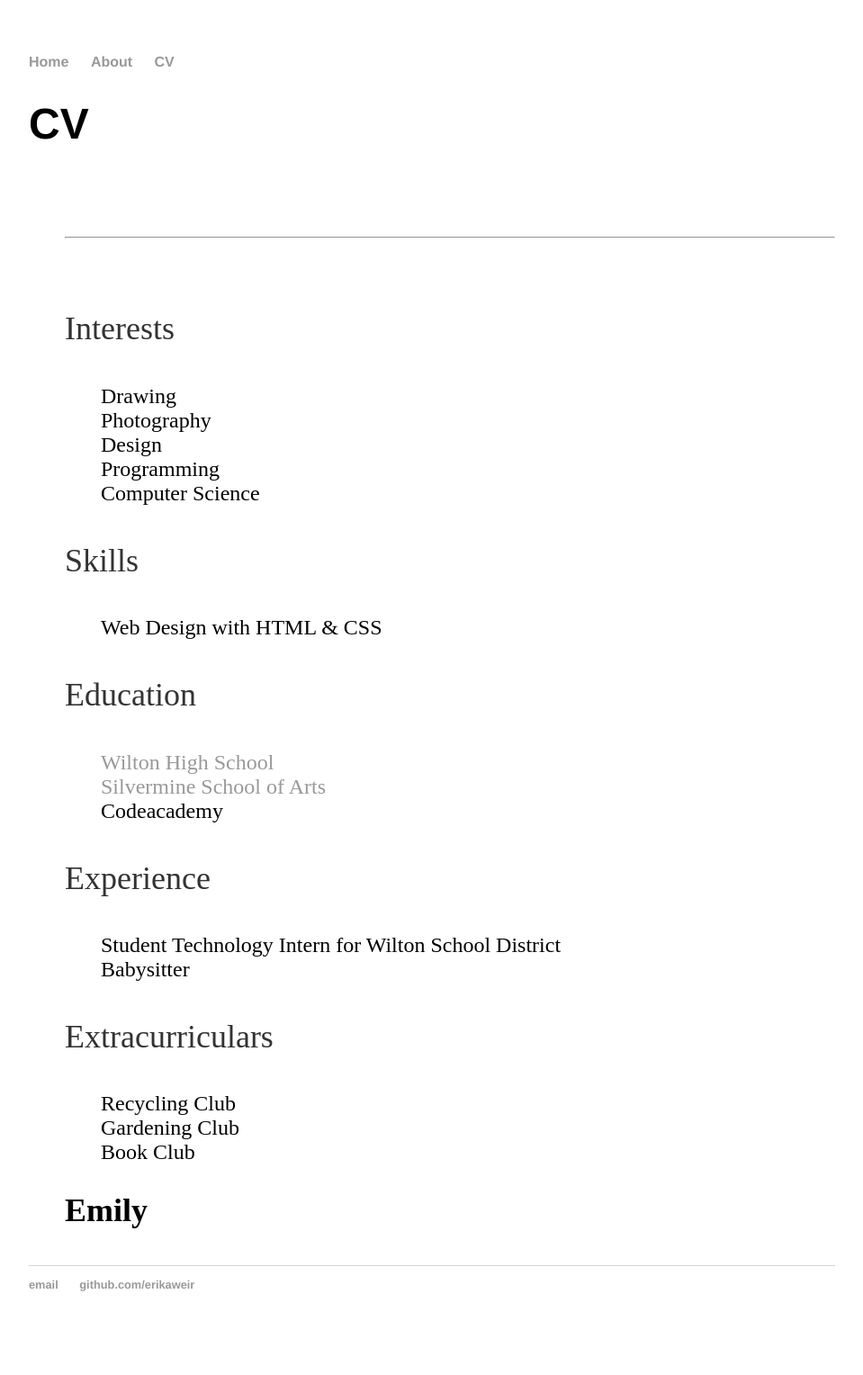
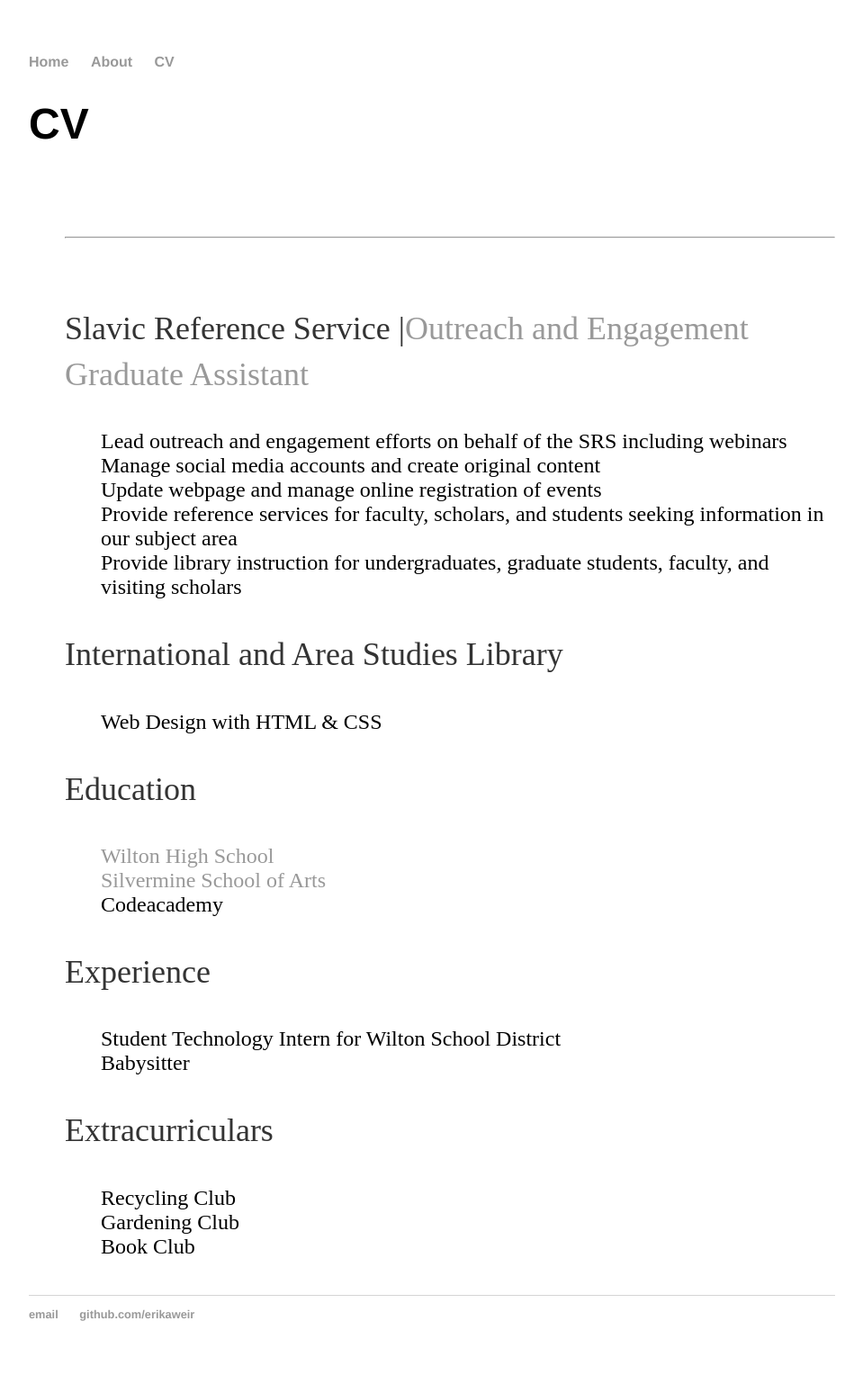
Before and after one commit to tracyJCI/erikaweir.github.io, a Jekyll site: the page built from cv/index.html, in a window 1280 px wide. Shown: the whole page at 90% size, without its empty margins (160-1119 px from the left). Built offline with Jekyll 4.4.1, drawn with Linux system fonts in a browser that asks for light colours; before the commit the page ends 1495 px from its top, so only the background shows below that.

Commit message:
Update index.html

```diff
--- a/cv/index.html
+++ b/cv/index.html
@@ -10,15 +10,15 @@ title: CV
   		<br><br>
   		<hr />
  		<br>
-  		<p class="head">Interests</p>
+  		<p class="head">Slavic Reference Service |<a>Outreach and Engagement Graduate Assistant</a> </p>
   		<ul>
-   			<li>Drawing</li>
-    			<li>Photography</li>
-    			<li>Design</li>
-    			<li>Programming</li>
-    			<li>Computer Science</li>
+   			<li>Lead outreach and engagement efforts on behalf of the SRS including webinars</li>
+    			<li>Manage social media accounts and create original content</li>
+    			<li>Update webpage and manage online registration of events</li>
+    			<li>Provide reference services for faculty, scholars, and students seeking information in our subject area</li>
+    			<li>Provide library instruction for undergraduates, graduate students, faculty, and visiting scholars</li>
   		</ul>
-  		<p class="head">Skills</p>
+  		<p class="head">International and Area Studies Library </p>
  		<ul>
     			<li>Web Design with HTML & CSS</li>
   			</ul>
@@ -47,6 +47,5 @@ title: CV
 	</div>
 	<div class="right"></div>
 	<div id="footer">
-  	<h2 id="name">Emily</h2></div>
 
 	</ul>
```
